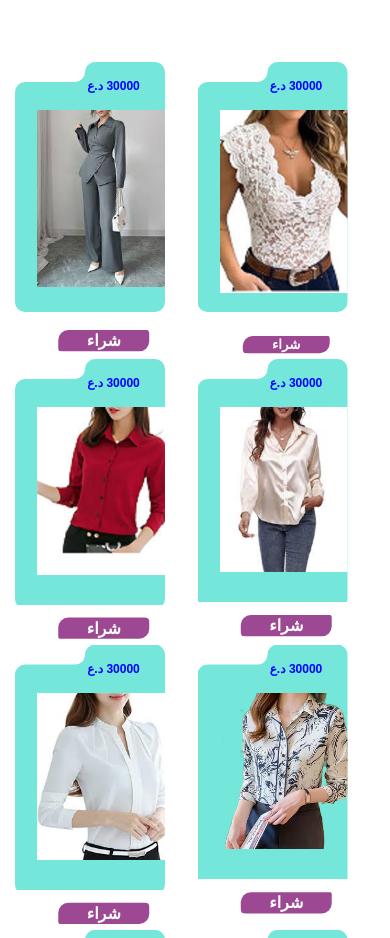
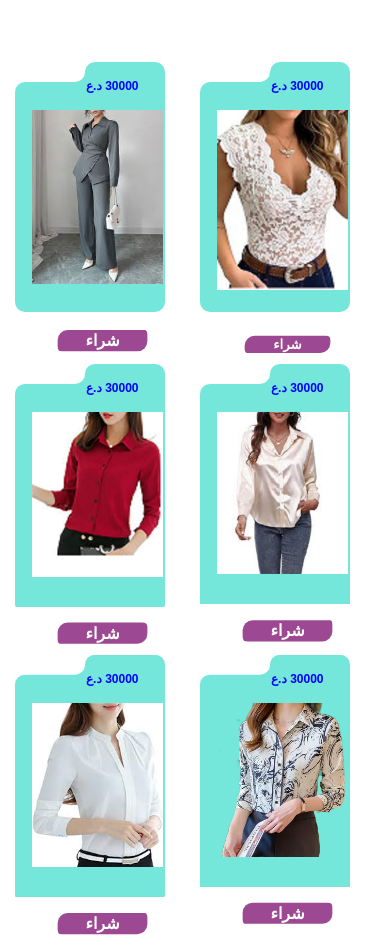
Before and after one commit to nesren99909-lgtm/anaqa, a plain HTML site: page index.html in a window 390 px wide. Shown: the part 866-1804 px from the top of the page. Drawn offline with Linux system fonts and the light colour scheme.

Commit message:
Add files via upload

```diff
--- a/index.html
+++ b/index.html
@@ -362,7 +362,7 @@ nav a {font-size: 18px;color: #ffffff;
   .products {
     display: grid;
     grid-template-columns: repeat(2, 1fr);
-    gap: 5px;
+    gap: 10px;
     padding: 15px;
   }
 
@@ -379,12 +379,12 @@ nav a {font-size: 18px;color: #ffffff;
     width: 90%;
     height: auto;
     margin: 15px auto;
-    padding-right: 0;
+    padding-right: 10px;
   }
 
   .btn-card {
     width: 50%;
-    margin: 2px 0 0 0;
+    margin: 5px 0 0 0;
   }
 
 }
```
